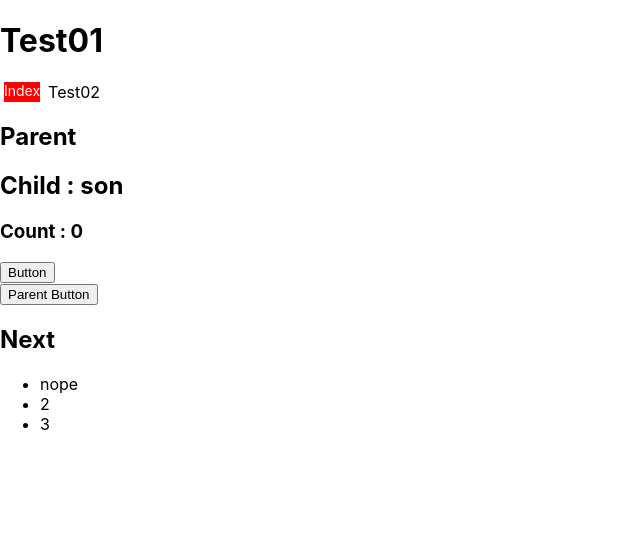
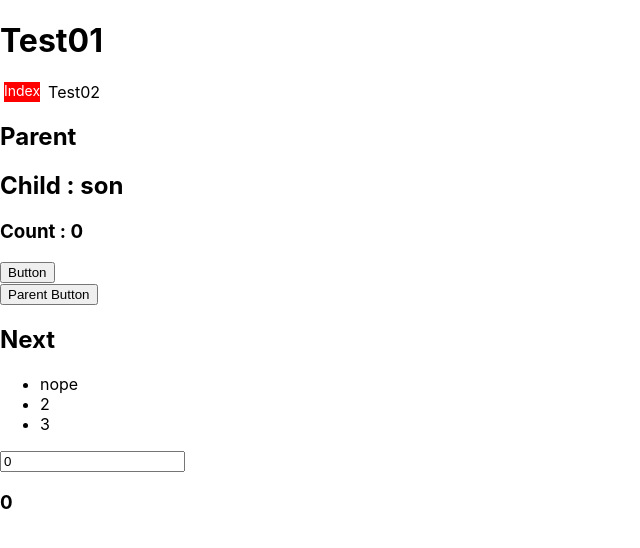
Before and after one commit to MoonJuhan/next-study, a Next.js app: page /test01 in a window 1280 px wide. Shown: the top 548 px of the page, without its empty margins (0-640 px from the left). Built offline with nearby package versions, Linux system fonts and the light colour scheme.

Commit message:
feat: input 폼 입력 바인딩 학습

```diff
--- a/src/pages/test01.js
+++ b/src/pages/test01.js
@@ -1,3 +1,5 @@
+import { useState } from 'react'
+
 import Link from 'next/link'
 import LinkWrapper from '@/components/LinkWrapper'
 import LinkIndex from '@/components/LinkIndex'
@@ -10,6 +12,12 @@ function Test01() {
       result.push(i != 0 ? <li key={i}>{i + 1}</li> : <li key={i}>nope</li>)
     }
     return result
+  }
+
+  const [value, setValue] = useState(0)
+
+  const handleChange = (e) => {
+    setValue(e.target.value)
   }
 
   return (
@@ -26,6 +34,8 @@ function Test01() {
       <div>
         <ul>{repeatFunc()}</ul>
       </div>
+      <input type="text" value={value} onChange={handleChange} />
+      <h3>{value}</h3>
     </div>
   )
 }
```
